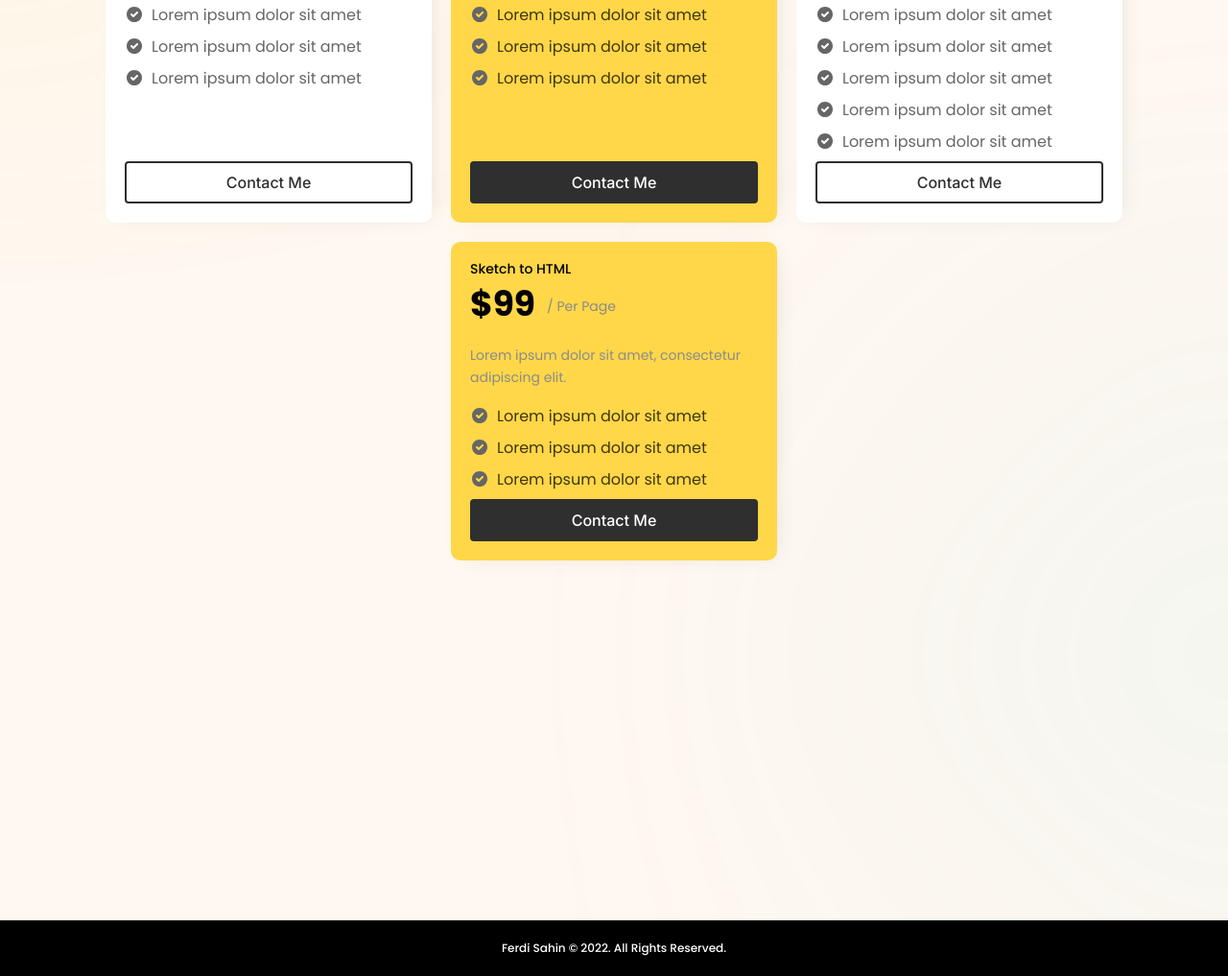
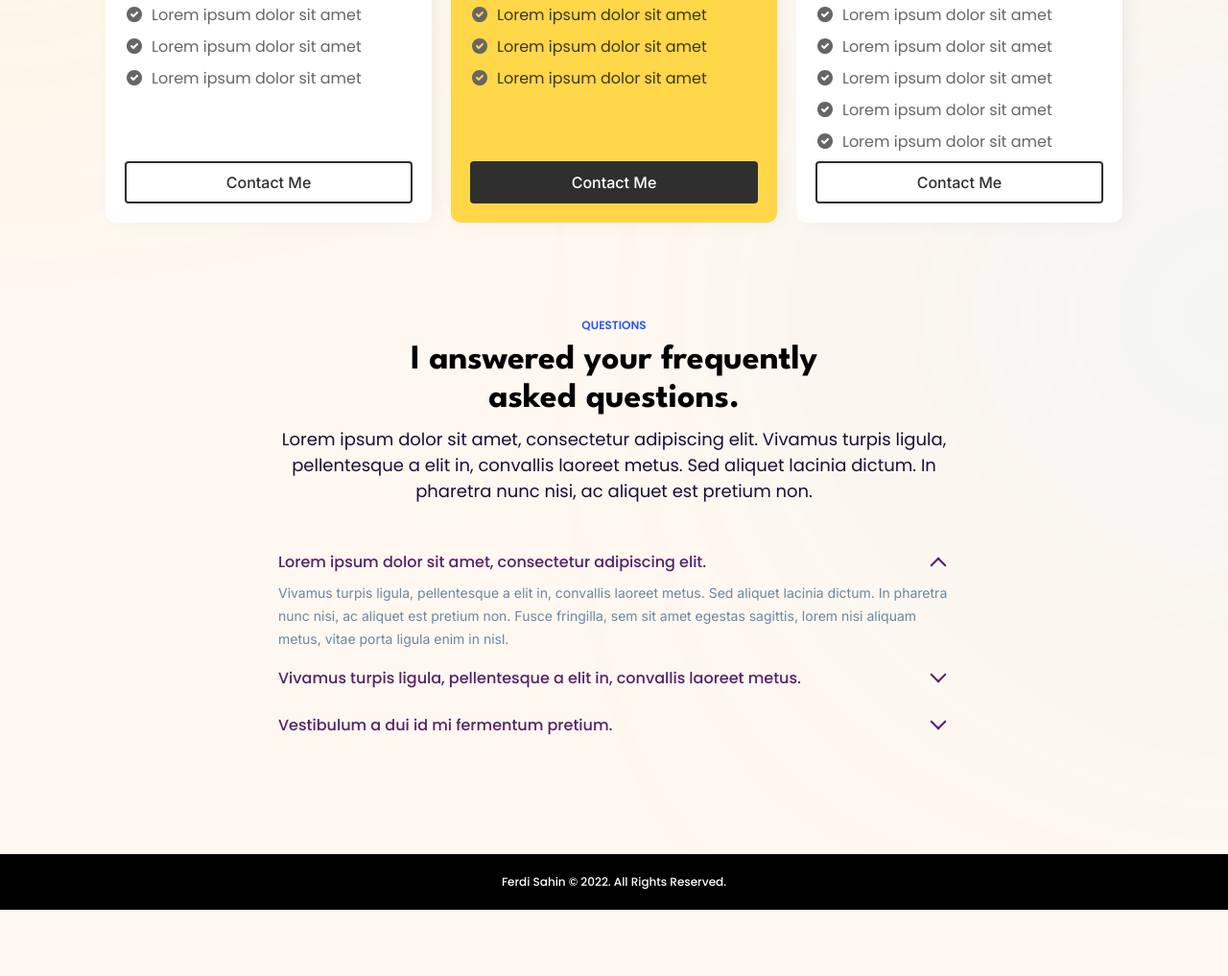
Before and after one commit to t1ml3arn-test-assignments/layout-practice, a plain HTML site: page fcc-course-1-ass-1.5/src/index.html in a window 1280 px wide. Shown: the part 3361-4378 px from the top of the page at 96% size. After the commit the page ends 4309 px from the top, so only its background shows below. Drawn offline with Linux system fonts and the light colour scheme.

Commit message:
done with QA section

```diff
--- a/common/common.css
+++ b/common/common.css
@@ -11,7 +11,15 @@
 	flex-flow: row wrap;
 }
 
+.justify-content-around, .flex-around { justify-content: space-around; }
+.justify-content-between, .flex-between { justify-content: space-between; }
+.align-items-start, .align-start { align-items: start; }
+
 .flex-nowrap { flex-wrap: nowrap; }
+
+/* cursor styles */
+
+.cursor-pointer { cursor: pointer; }
 
 /* shared size classes */
 
@@ -22,4 +30,42 @@
 .w-75 { width: 75%; }
 .w-100 { width: 100%; }
 
+/* display classes */
+
 .d-none { display: none !important; }
+
+/* deco elements */
+
+.dropdown-icon {
+	--elt-size: 24px;
+	--icon-size: 12px;
+	--line-size: 2px;
+	--color: currentColor;
+	--rotation: 45deg;
+	--y-coord: 3px;
+
+	display: inline-block;
+	width: var(--elt-size);
+	height: var(--elt-size);
+	vertical-align: middle;
+	cursor: pointer;
+}
+
+.dropdown-icon::after {
+	content: "";
+	display: block;
+	width: var(--icon-size);
+	height: var(--icon-size);
+	border-bottom: var(--line-size) solid var(--color);
+	border-right: var(--line-size) solid var(--color);
+	transform: translate(6px, var(--y-coord)) rotate(var(--rotation));
+	transition: transform 0.25s;
+}
+
+.dropdown-icon.open::after {
+	transform: translate(6px, var(--y-coord)) rotate(var(--rotation));
+}
+.dropdown-icon.closed::after {
+	--rotation: -135deg;
+	--y-coord: 8px;
+}
--- a/fcc-course-1-ass-1.5/src/index.html
+++ b/fcc-course-1-ass-1.5/src/index.html
@@ -162,7 +162,7 @@
 					</ul>
 					<button class="btn btn-outline w-100" type="button">Contact Me</button>
 				</li>
-				<li class="price-list-card accent">
+				<li class="price-list-card accent d-none">
 					<div class="price-card-title">Sketch to HTML</div>
 					<div class="price-card-price">$99<span class="price-card-price-detail">/ Per Page</span></div>
 					<p class="price-card-info">Lorem ipsum dolor sit amet, consectetur adipiscing elit.</p>
@@ -180,6 +180,42 @@
 
 		<div class="circle blue" aria-hidden="true"></div>
 
+		<section class="feature">
+			<h2>Questions</h2>
+			<p class="subheading">I answered your frequently <br>asked questions.</p>
+			<p class="feature-description">Lorem ipsum dolor sit amet, consectetur adipiscing elit. Vivamus turpis ligula, pellentesque a elit in, convallis laoreet metus. Sed aliquet lacinia dictum. In pharetra nunc nisi, ac aliquet est pretium non.</p>
+
+			<dl class="qa-list">
+				<input type="checkbox" aria-hidden="true" hidden id="qa1" class="answer-opener" checked>
+				<dt>
+					<label
+						class="d-flex flex-between align-start cursor-pointer"
+						for="qa1">
+						Lorem ipsum dolor sit amet, consectetur adipiscing elit.<span class="dropdown-icon"></span></label>
+				</dt>
+				<dd>Vivamus turpis ligula, pellentesque a elit in, convallis laoreet metus. Sed aliquet lacinia dictum. In pharetra nunc nisi, ac aliquet est pretium non. Fusce fringilla, sem sit amet egestas sagittis, lorem nisi aliquam metus, vitae porta ligula enim in nisl. </dd>
+
+				<input type="checkbox" aria-hidden="true" hidden id="qa2" class="answer-opener">
+				<dt>
+					<label
+						class="d-flex flex-between align-start cursor-pointer"
+						for="qa2">
+						Vivamus turpis ligula, pellentesque a elit in, convallis laoreet metus. <span class="dropdown-icon"></span></label>
+				</dt>
+				<dd>Vivamus turpis ligula, pellentesque a elit in, convallis laoreet metus. Sed aliquet lacinia dictum. In pharetra nunc nisi, ac aliquet est pretium non. Fusce fringilla, sem sit amet egestas sagittis, lorem nisi aliquam metus, vitae porta ligula enim in nisl.</dd>
+
+				<input type="checkbox" aria-hidden="true" hidden id="qa3" class="answer-opener">
+				<dt>
+					<label
+						class="d-flex flex-between align-start cursor-pointer"
+						for="qa3">
+						Vestibulum a dui id mi fermentum pretium.<span class="dropdown-icon"></span></label>
+				</dt>
+				<dd>Lorem ipsum dolor sit, amet consectetur adipisicing elit. Nihil, similique! Eligendi debitis omnis officia tempora! Excepturi, debitis nam, blanditiis veritatis voluptatibus molestiae vel fuga dolorum, at sunt nulla deserunt similique.</dd>
+
+			</dl>
+		</section>
+
 	</main>
 
 	<footer>
--- a/fcc-course-1-ass-1.5/src/style.css
+++ b/fcc-course-1-ass-1.5/src/style.css
@@ -186,10 +186,10 @@ header {
 
 main {
 	margin: 0 auto;
-	margin-bottom: 127px;
+	margin-bottom: 98px;
 }
 
-section.feature {
+section.feature:not(:last-child) {
 	margin-bottom: 98px;
 }
 
@@ -499,6 +499,54 @@ section.feature {
 	margin-left: -150px;
 }
 
+.qa-list {
+	margin: 0 auto;
+	max-width: 700px;
+	overflow: hidden;
+}
+
+.qa-list dt {
+	margin-bottom: 8px;
+	color: #55206D;
+	font-family: Poppins, Arial, Helvetica, sans-serif;
+	font-size: 16px;
+	font-style: normal;
+	font-weight: 500;
+	line-height: normal;
+	cursor: pointer;
+}
+
+.qa-list dt:hover {
+	background-color: rgba(0, 0, 0, 0.048);
+}
+
+.qa-list dd {
+	margin: 0;
+	margin-bottom: 16px;
+	color: #6A87A3;
+	font-family: Inter, Arial, Helvetica, sans-serif;
+	font-size: 14px;
+	font-style: normal;
+	font-weight: 400;
+	line-height: 24px; /* 171.429% */
+}
+
+.qa-list > dt + dd {
+	max-height: 0;
+	overflow: hidden;
+	transition: max-height 0s linear;
+}
+
+.answer-opener:checked + * .dropdown-icon {
+	--rotation: -135deg;
+	--y-coord: 10px;
+}
+
+.answer-opener:checked + dt + dd {
+	max-height: 500px;
+	transition: max-height 0.5s linear;
+}
+
 footer {
 	padding: 20px 0;
 	background-color: black;
```
